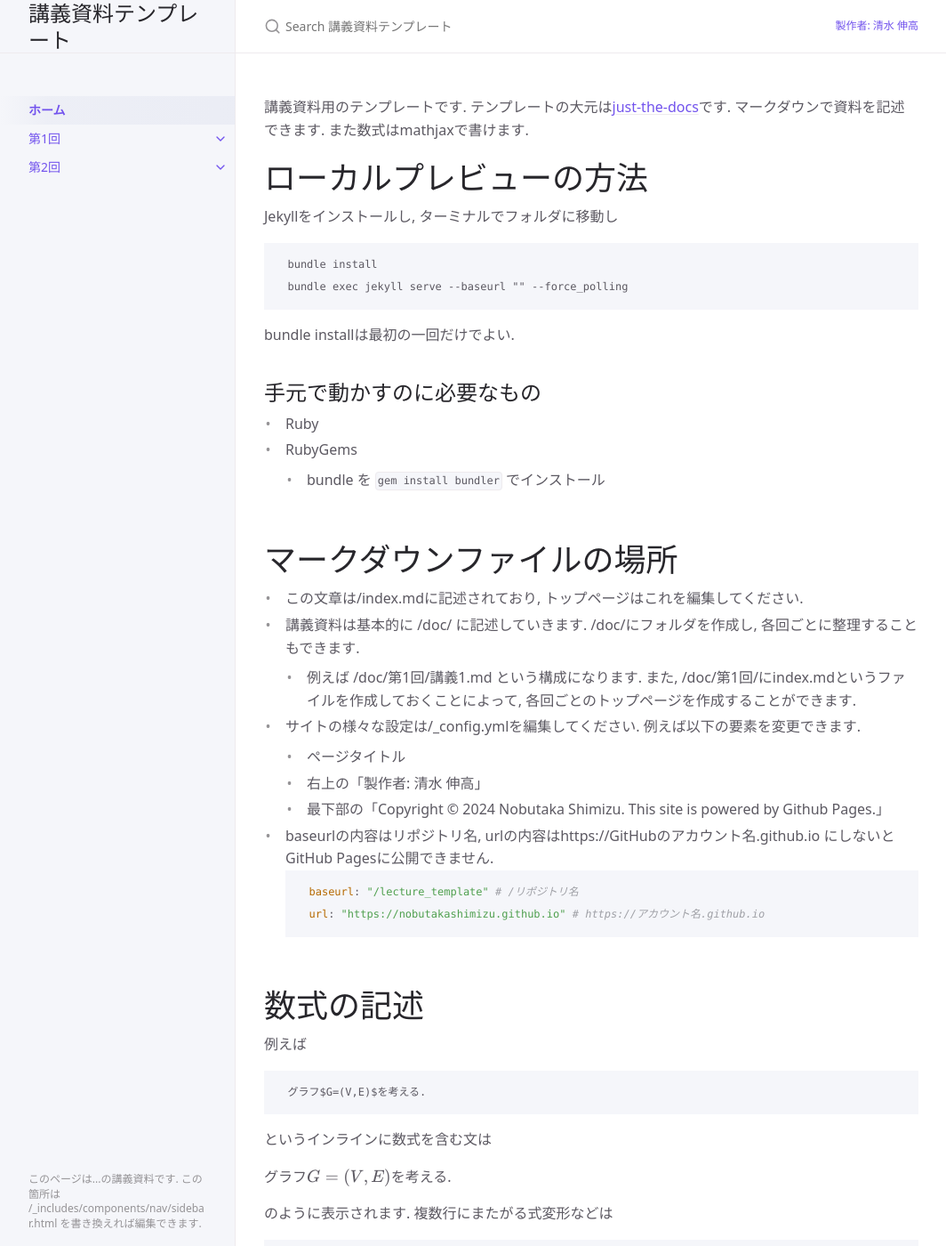
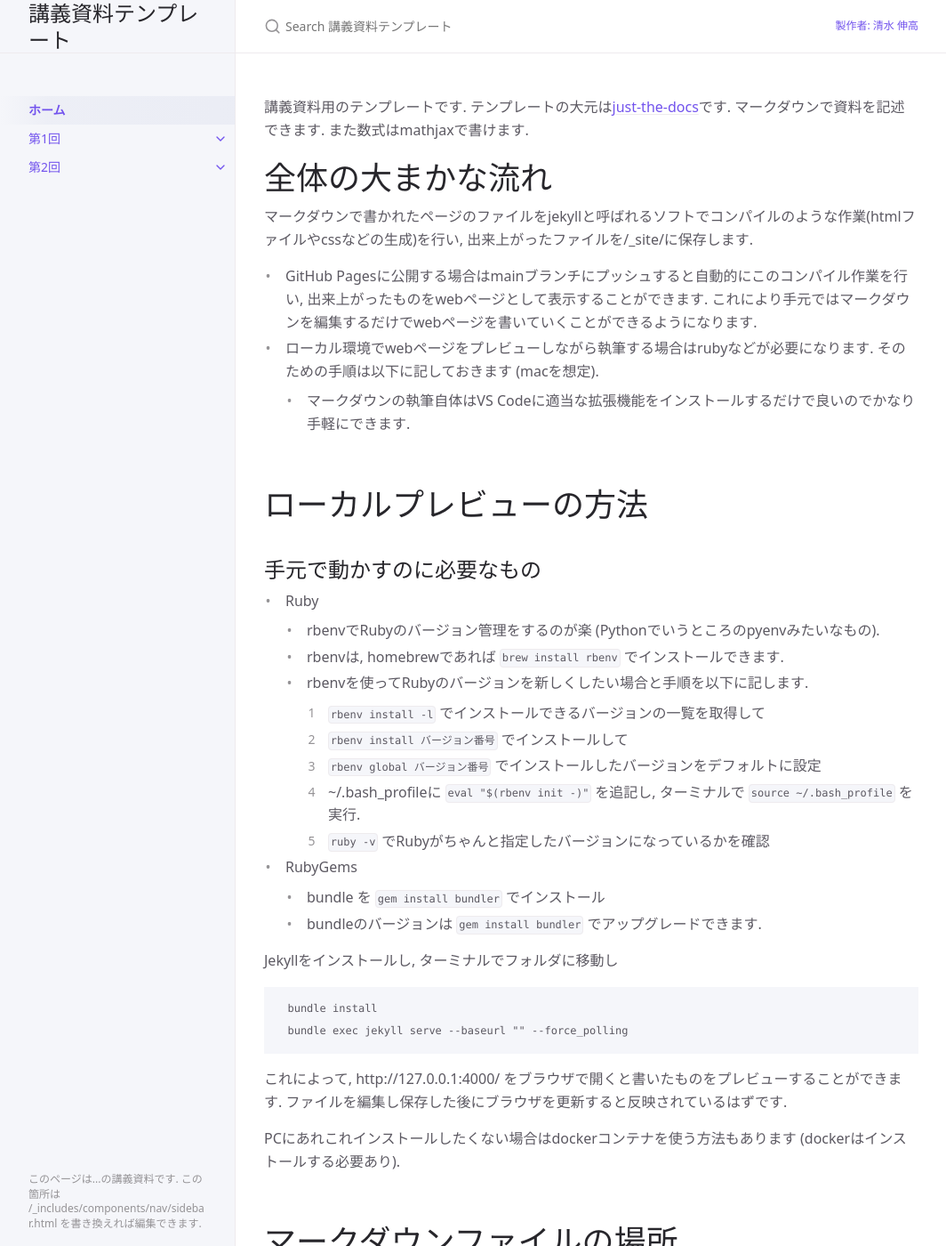
Before and after one commit to NobutakaShimizu/lecture_template, a Jekyll site: the page built from index.md, in a window 1280 px wide and 1400 px high. Shown: the whole window at 89% size, without its empty margins (107-1171 px from the left). Built offline with Jekyll 4.4.1, drawn with Linux system fonts in a browser that asks for light colours; cached includes are drawn as plain includes; formulas are drawn with MathJax 3.

Commit message:
マニュアル追記

````diff
--- a/index.md
+++ b/index.md
@@ -9,19 +9,38 @@ description: "講義トップ"
 テンプレートの大元は[just-the-docs](https://github.com/just-the-docs/just-the-docs)です.
 マークダウンで資料を記述できます. また数式はmathjaxで書けます.
 
+# 全体の大まかな流れ
+
+マークダウンで書かれたページのファイルをjekyllと呼ばれるソフトでコンパイルのような作業(htmlファイルやcssなどの生成)を行い, 出来上がったファイルを/_site/に保存します.
+- GitHub Pagesに公開する場合はmainブランチにプッシュすると自動的にこのコンパイル作業を行い, 出来上がったものをwebページとして表示することができます. これにより手元ではマークダウンを編集するだけでwebページを書いていくことができるようになります.
+- ローカル環境でwebページをプレビューしながら執筆する場合はrubyなどが必要になります. そのための手順は以下に記しておきます (macを想定).
+  - マークダウンの執筆自体はVS Codeに適当な拡張機能をインストールするだけで良いのでかなり手軽にできます.
+
 # ローカルプレビューの方法
+
+## 手元で動かすのに必要なもの
+- Ruby
+  - rbenvでRubyのバージョン管理をするのが楽 (Pythonでいうところのpyenvみたいなもの).
+  - rbenvは, homebrewであれば `brew install rbenv` でインストールできます.
+  - rbenvを使ってRubyのバージョンを新しくしたい場合と手順を以下に記します.
+    1. `rbenv install -l` でインストールできるバージョンの一覧を取得して
+    2. `rbenv install バージョン番号` でインストールして
+    3. `rbenv global バージョン番号` でインストールしたバージョンをデフォルトに設定
+    4.  ~/.bash_profileに `eval "$(rbenv init -)"` を追記し, ターミナルで `source ~/.bash_profile` を実行.
+    5.  `ruby -v` でRubyがちゃんと指定したバージョンになっているかを確認
+- RubyGems
+  - bundle を `gem install bundler` でインストール
+  - bundleのバージョンは `gem install bundler` でアップグレードできます.
 
 Jekyllをインストールし, ターミナルでフォルダに移動し
 ```console
   bundle install
   bundle exec jekyll serve --baseurl "" --force_polling
 ```
-bundle installは最初の一回だけでよい.
+これによって, http://127.0.0.1:4000/ をブラウザで開くと書いたものをプレビューすることができます. ファイルを編集し保存した後にブラウザを更新すると反映されているはずです.
 
-## 手元で動かすのに必要なもの
-- Ruby
-- RubyGems
-  - bundle を `gem install bundler` でインストール
+PCにあれこれインストールしたくない場合はdockerコンテナを使う方法もあります (dockerはインストールする必要あり).
+
 
 # マークダウンファイルの場所
 
````
Also changed, not shown: Gemfile.lock, 2 other files.
